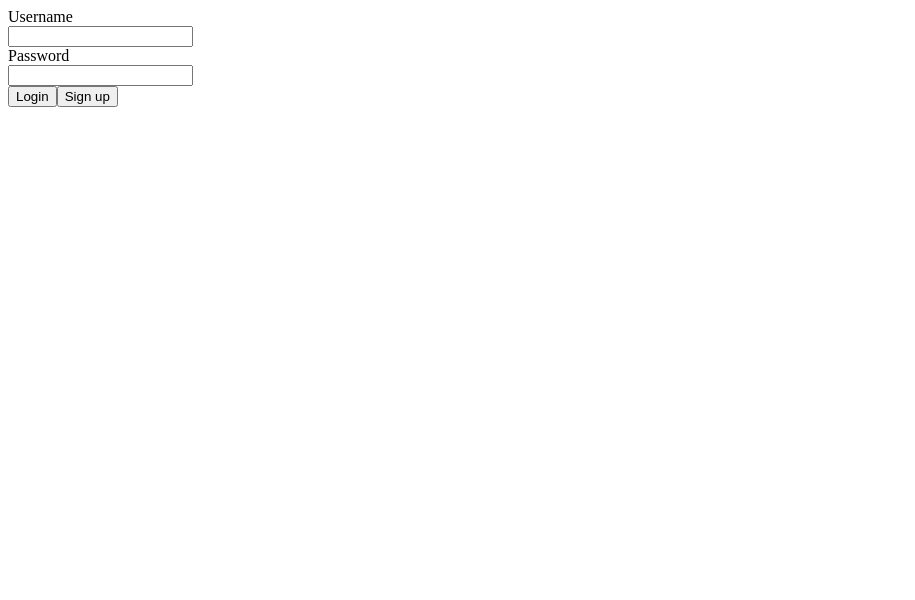
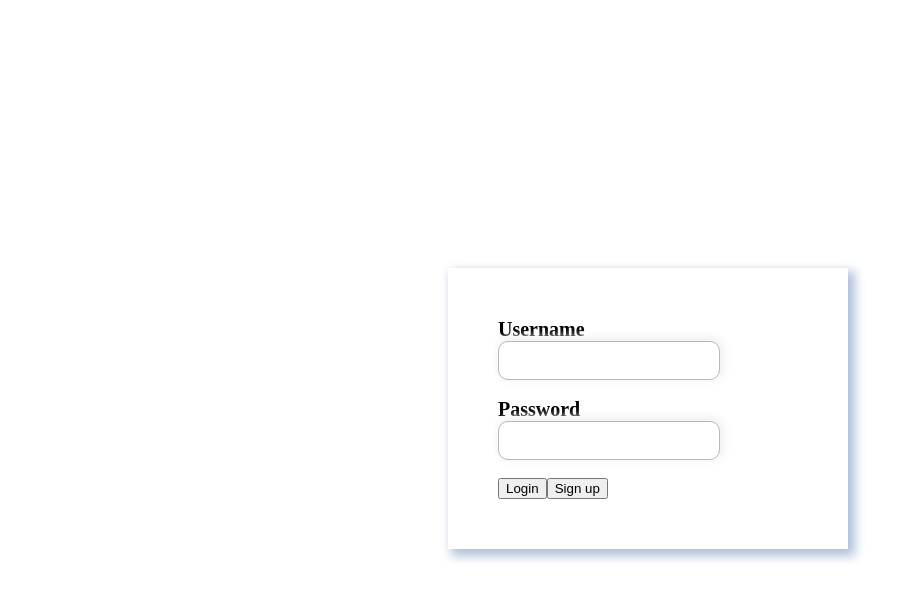
Before and after one commit to TymeeK/tabletop-website, a React (Create React App) app: page /login in a window 1280 px wide. Shown: the top 600 px of the page, without its empty margins (0-915 px from the left). Built offline with nearby package versions, Linux system fonts and the light colour scheme.

Commit message:
Added styling to login page

```diff
--- a/src/Components/Login.js
+++ b/src/Components/Login.js
@@ -1,6 +1,14 @@
 import React, { useState, useEffect } from 'react';
 import { useNavigate } from 'react-router-dom';
 import PropTypes from 'prop-types';
+import {
+    PageContainer,
+    FormContainer,
+    FormLabel,
+    FormDiv,
+    FormText,
+    SubmitButton,
+} from '../Styling/Form.Style';
 
 function Login() {
     const [user, setUser] = useState();
@@ -16,20 +24,28 @@ function Login() {
     }
 
     return (
+        <PageContainer>
+            <FormContainer>
+                <form onChange={handleChange}>
                     <div>
-            <form onChange={handleChange}>
-                <label htmlFor='user'>Username</label>
+                        <FormLabel htmlFor='user'>Username</FormLabel>
                         <br />
-                <input type='text' name='user' />
+                        <FormText type='text' name='user' />
+                    </div>
+
                     <br />
-                <label htmlFor='pass'>Password</label>
+                    <div>
+                        <FormLabel htmlFor='pass'>Password</FormLabel>
                         <br />
-                <input type='password' />
+                        <FormText type='password' />
+                    </div>
+
                     <br />
                     <button>Login</button>
                     <button onClick={() => navigate('/signup')}>Sign up</button>
                 </form>
-        </div>
+            </FormContainer>
+        </PageContainer>
     );
 }
 
--- a/src/Components/Signup.js
+++ b/src/Components/Signup.js
@@ -9,13 +9,13 @@ import {
     FormLabel,
     FormText,
     SubmitButton,
-} from '../Styling/Signup.Style';
+} from '../Styling/Form.Style';
 
 function Signup() {
     const schema = Yup.object().shape({
         password: Yup.string()
             .required('Password is mandatory')
-            .min(3, 'Password must be 3 char long'),
+            .min(3, 'Password must be at least 3 char long'),
         confirmPassword: Yup.string()
             .required('Please confirm password')
             .oneOf([Yup.ref('password')], 'Passwords do not match'),
```
Also changed, not shown: src/Styling/Form.Style.js (renamed from src/Styling/Signup.Style.js). Lines whose indentation alone changed are shown as unchanged.
